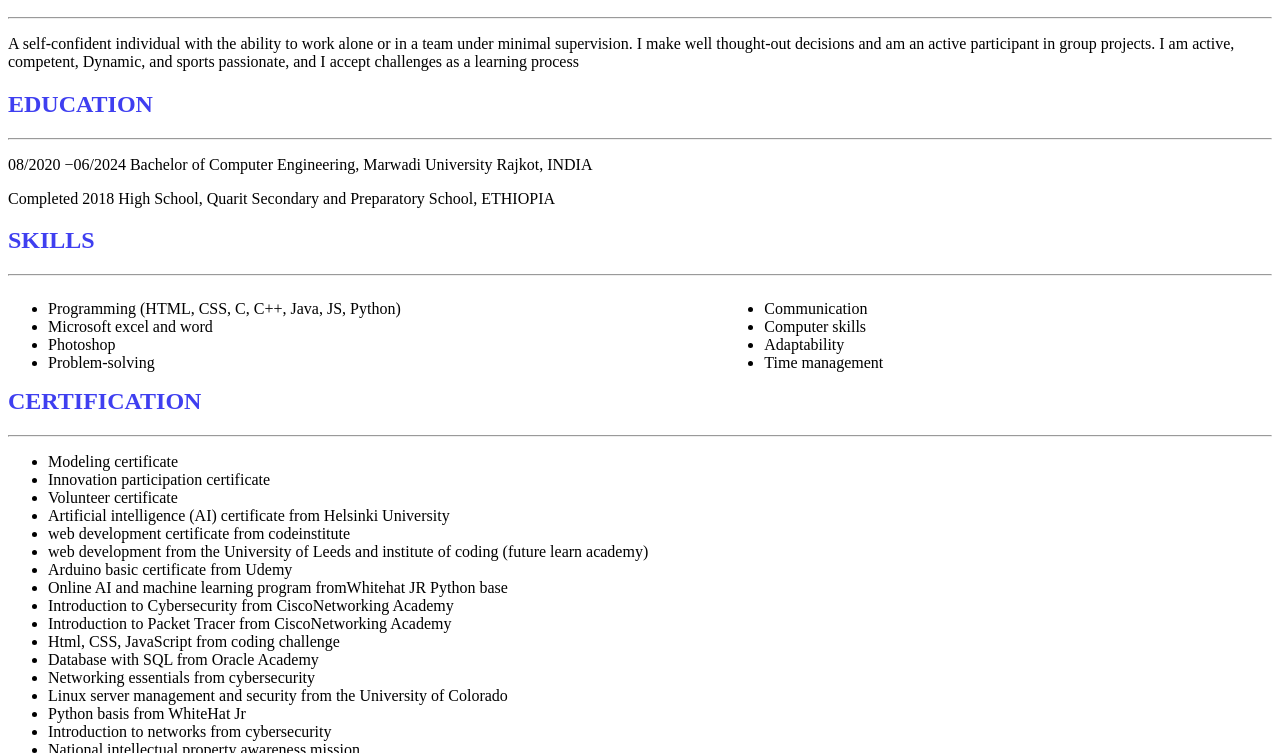
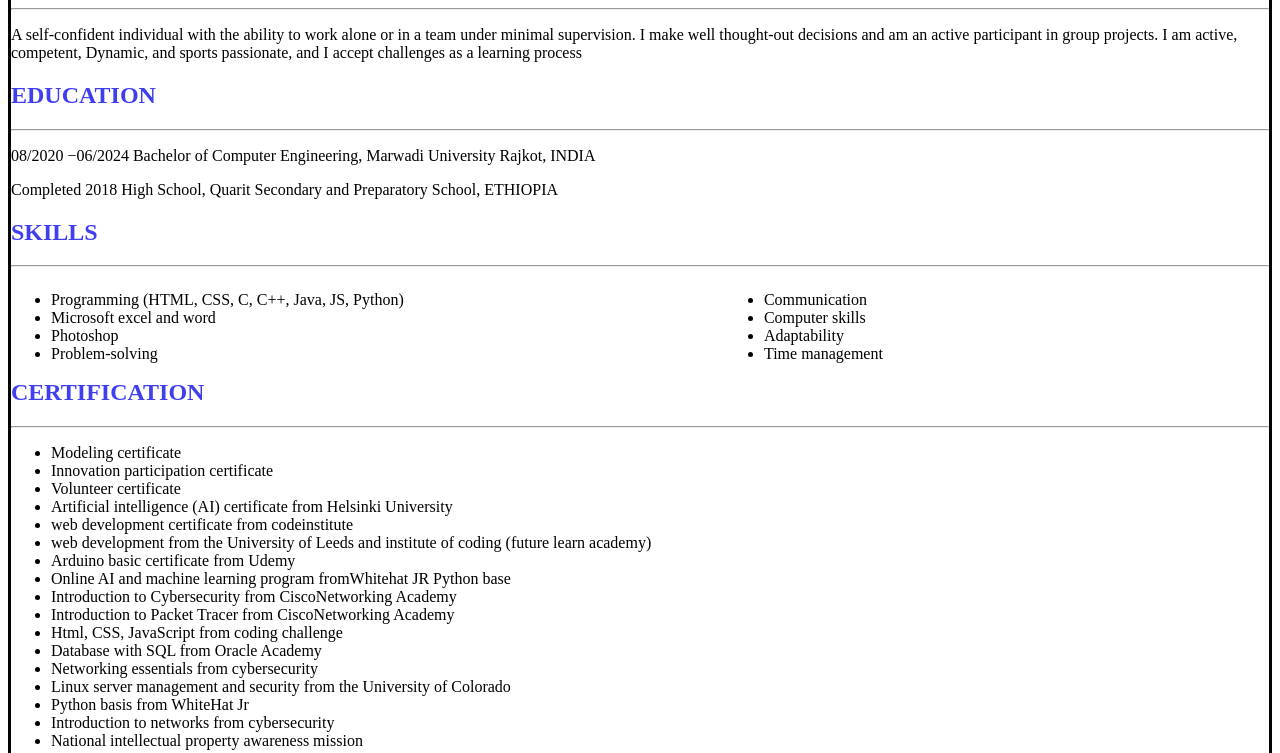
Before and after one commit to Han511/HTML-CSS-JS, a plain HTML site: page Resume/resume.html in a window 1280 px wide. Shown: the part 167-920 px from the top of the page. Drawn offline with Linux system fonts and the light colour scheme.

Commit message:
add commit

```diff
--- a/Resume/resume.css
+++ b/Resume/resume.css
@@ -1,3 +1,6 @@
+body{
+    border: 3px solid rgb(4, 4, 4);
+}
 #left{
     float:left;
     color: rgb(63, 63, 240);
```
